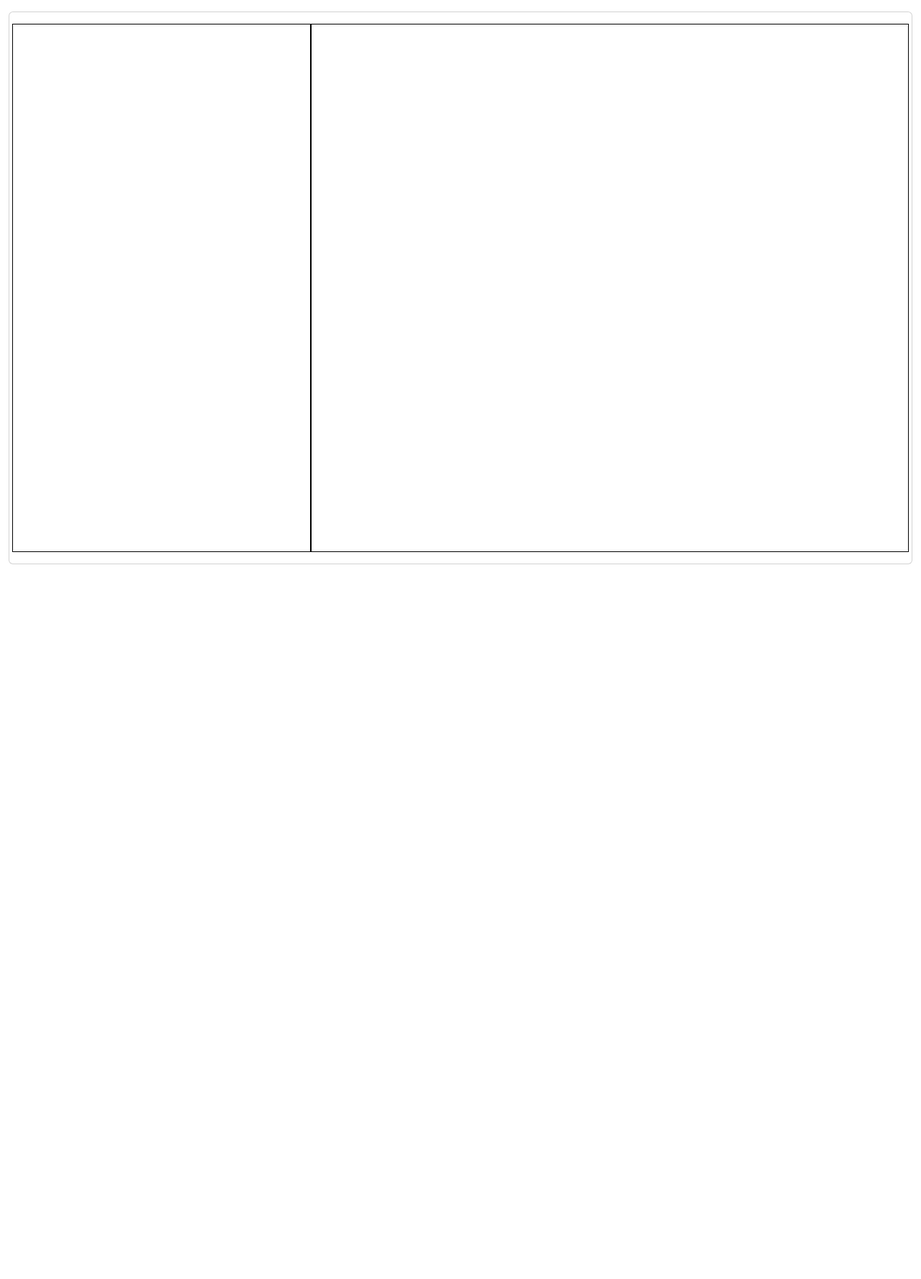
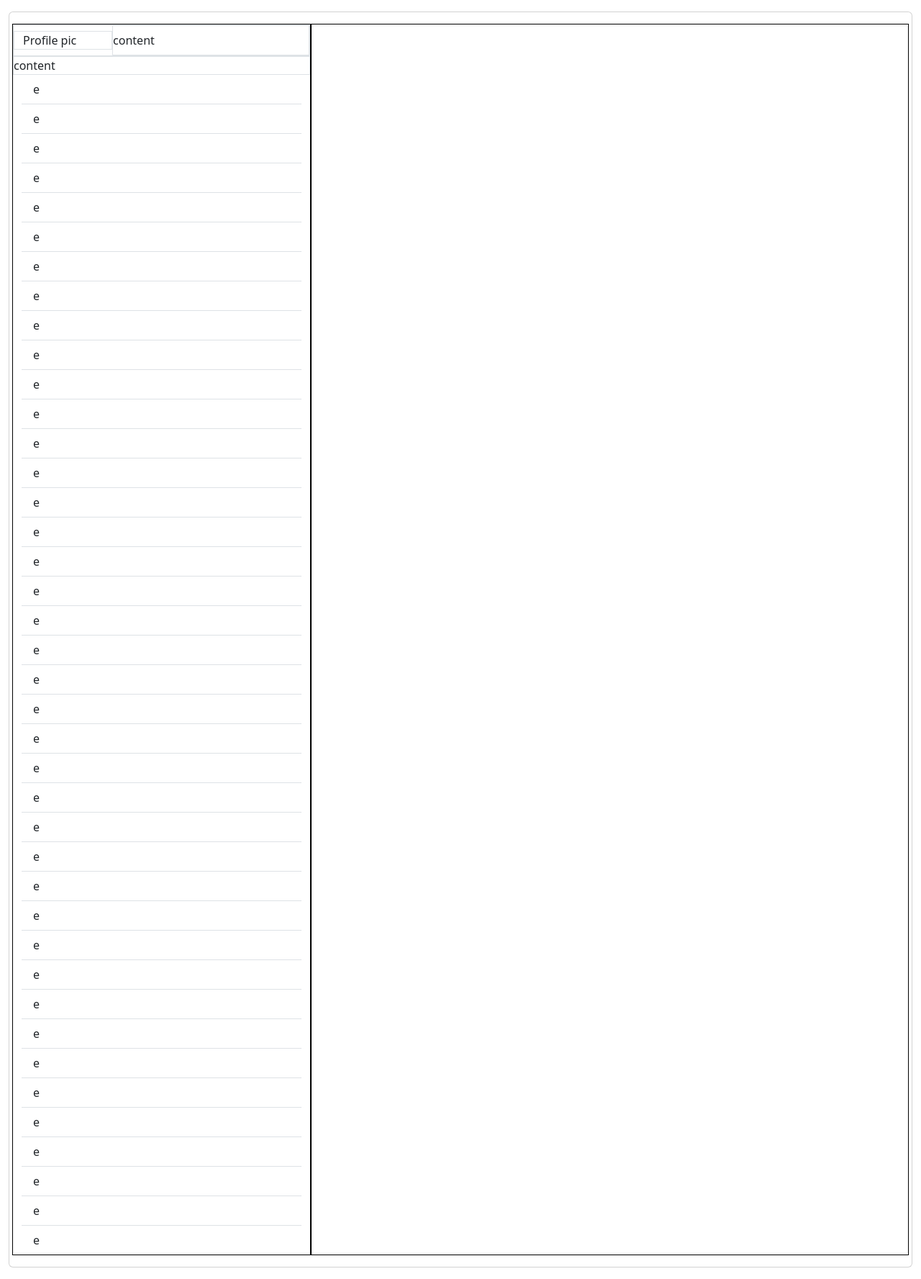
Before and after one commit to franchsli/whatsapp_clone_django, a Django app: page / in a window 1280 px wide. Shown: the whole page at 72% size. Before the commit the page ends 784 px from the top, so only its background shows below. Run offline with Django 5.2, Linux system fonts and the light colour scheme; the visitor is signed in with stand-in values (Sample User, id 1).

Commit message:
Try to make the list

```diff
--- a/whatsapp_clone/templates/home.html
+++ b/whatsapp_clone/templates/home.html
@@ -11,10 +11,61 @@
 <div class="card mt-3 mb-3" id="base">
   <div class="card-body">
     <div class="row">
-        <div class="col-4 border border-black" id="chats-and-more">
+        <div class="col-4 border border-black h-100" id="chats-and-more">
+          <header class="row border d-flex align-items-center">
+            <div class="col-4 border" id="profile-pic">Profile pic</div>
+            <nav class="navbar col-8 border">
+              content
+            </nav>
+          </header>
+          <div class="row border d-flex align-items-center">
+            content
+          </div>
+          <ul class="list-group list-group-flush overflow-y-scroll mh-75">
+            <li class="list-group-item">e</li>
+            <li class="list-group-item">e</li>
+            <li class="list-group-item">e</li>
+            <li class="list-group-item">e</li>
+            <li class="list-group-item">e</li>
+            <li class="list-group-item">e</li>
+            <li class="list-group-item">e</li>
+            <li class="list-group-item">e</li>
+            <li class="list-group-item">e</li>
+            <li class="list-group-item">e</li>
+            <li class="list-group-item">e</li>
+            <li class="list-group-item">e</li>
+            <li class="list-group-item">e</li>
+            <li class="list-group-item">e</li>
+            <li class="list-group-item">e</li>
+            <li class="list-group-item">e</li>
+            <li class="list-group-item">e</li>
+            <li class="list-group-item">e</li>
+            <li class="list-group-item">e</li>
+            <li class="list-group-item">e</li>
+            <li class="list-group-item">e</li>
+            <li class="list-group-item">e</li>
+            <li class="list-group-item">e</li>
+            <li class="list-group-item">e</li>
+            <li class="list-group-item">e</li>
+            <li class="list-group-item">e</li>
+            <li class="list-group-item">e</li>
+            <li class="list-group-item">e</li>
+            <li class="list-group-item">e</li>
+            <li class="list-group-item">e</li>
+            <li class="list-group-item">e</li>
+            <li class="list-group-item">e</li>
+            <li class="list-group-item">e</li>
+            <li class="list-group-item">e</li>
+            <li class="list-group-item">e</li>
+            <li class="list-group-item">e</li>
+            <li class="list-group-item">e</li>
+            <li class="list-group-item">e</li>
+            <li class="list-group-item">e</li>
+            <li class="list-group-item">e</li>
 
+          </ul>
         </div>
-        <div class="col-8 border border-black" id="chat-diplay">
+        <div class="col-8 border border-black h-100" id="chat-diplay">
 
         </div>
     </div>
```
Also changed, not shown: README.md, whatsapp_clone/static/styles.css (line endings or trailing spaces).
